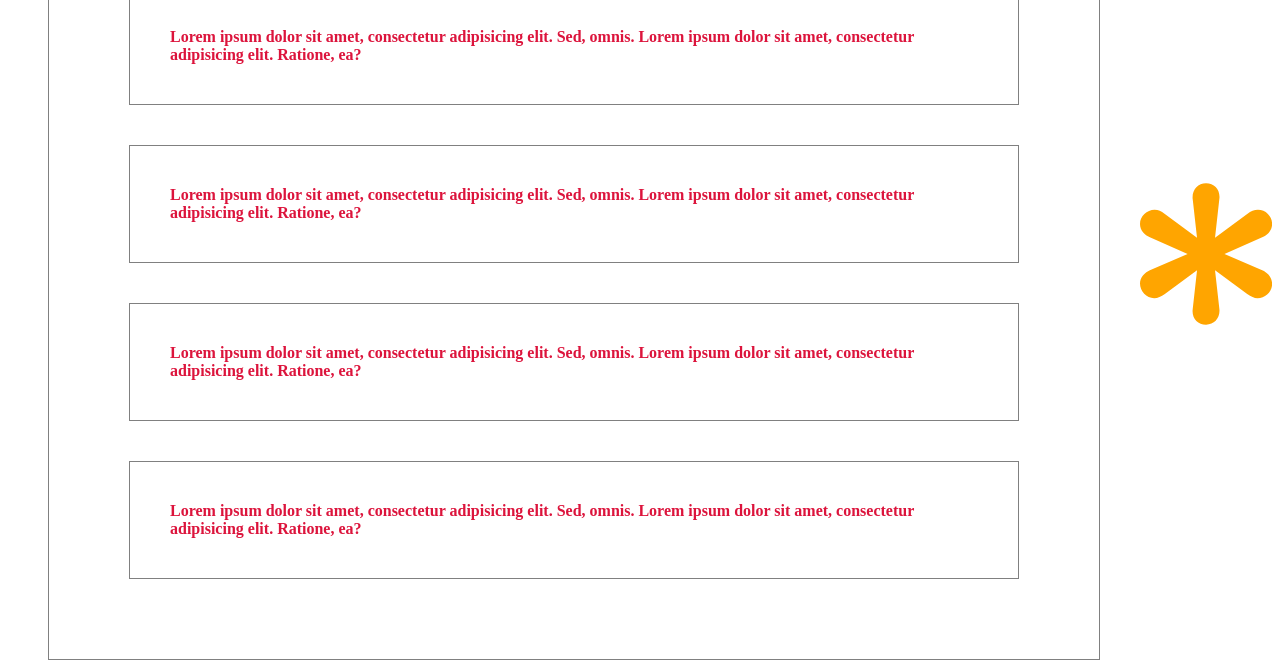
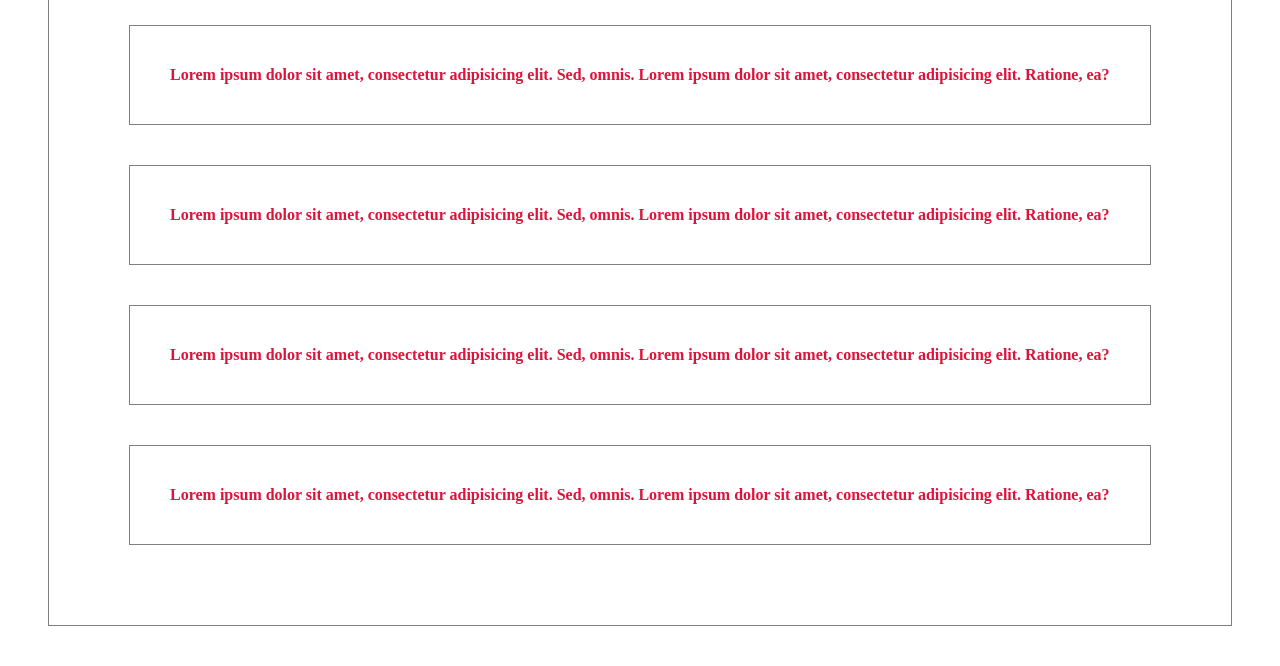
Before and after one commit to Kkknight-12/HTML5-and-CSS3, a plain HTML site: page inherit/index.html in a window 1280 px wide. Shown: the part 154-820 px from the top of the page. Drawn offline with Linux system fonts and the light colour scheme.

Commit message:
updating

```diff
--- a/inherit/index.html
+++ b/inherit/index.html
@@ -26,18 +26,5 @@
         Lorem ipsum dolor sit amet, consectetur adipisicing elit. Ratione, ea?
       </p>
     </div>
-    <svg
-      id="icon-logo-star"
-      viewBox="0 0 362.62 388.52"
-      width="100%"
-      height="100%"
-      fill="black"
-    >
-      <title>CSS Tricks Logo</title>
-      <path
-        class="logo"
-        d="M156.58 239l-88.3 64.75c-10.59 7.06-18.84 11.77-29.43 11.77-21.19 0-38.85-18.84-38.85-40 0-17.69 14.13-30.64 27.08-36.52l103.6-44.74-103.6-45.92C13 142.46 0 129.51 0 111.85 0 90.66 18.84 73 40 73c10.6 0 17.66 3.53 28.25 11.77l88.3 64.75-11.74-104.78C141.28 20 157.76 0 181.31 0s40 18.84 36.5 43.56L206 149.52l88.3-64.75C304.93 76.53 313.17 73 323.77 73a39.2 39.2 0 0 1 38.85 38.85c0 18.84-12.95 30.61-27.08 36.5l-103.61 45.91L335.54 239c14.13 5.88 27.08 18.83 27.08 37.67 0 21.19-18.84 38.85-40 38.85-9.42 0-17.66-4.71-28.26-11.77L206 239l11.77 104.78c3.53 24.72-12.95 44.74-36.5 44.74s-40-18.84-36.5-43.56z"
-      ></path>
-    </svg>
   </body>
 </html>
--- a/inherit/style.css
+++ b/inherit/style.css
@@ -1,3 +1,5 @@
+/* https://css-tricks.com/the-c-in-css-the-cascade/ */
+
 div {
   /* font color and weight will be inherited by all p tags */
   color: lightcoral;
@@ -19,16 +21,3 @@ p {
 h1 {
   text-align: center;
 }
-
-svg {
-  fill: orange;
-  width: 150px;
-}
-
-/* Presentational Styles */
-body {
-  align-items: center;
-  display: flex;
-  height: 100vh;
-  justify-content: center;
-}
```
